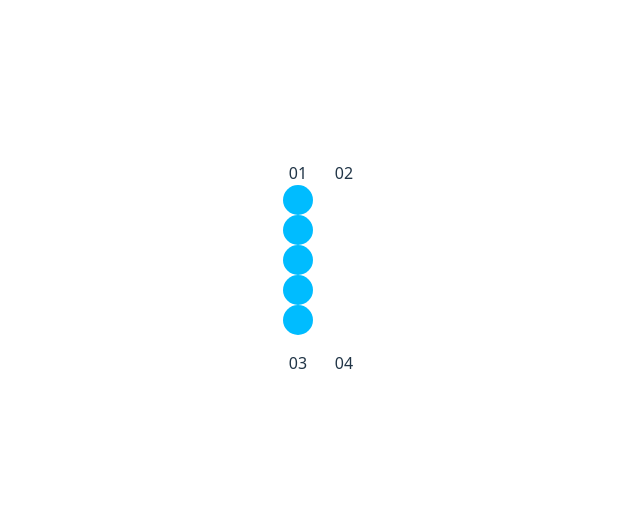
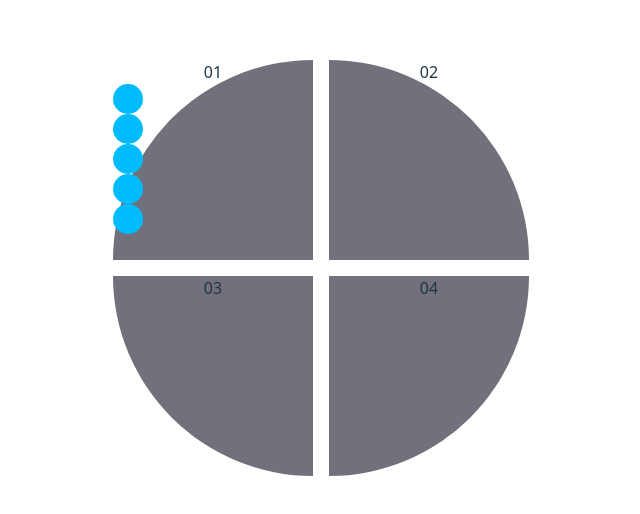
Before and after one commit to wenjie-yin/pizza, a React (Vite) app: page / in a window 1280 px wide. Shown: the part 132-646 px from the top of the page, without its empty margins (319-959 px from the left). Built offline with nearby package versions, Linux system fonts and the light colour scheme.

Commit message:
quardrant css

```diff
--- a/src/App.css
+++ b/src/App.css
@@ -6,3 +6,26 @@
   padding: 2rem;
   text-align: center;
 }
+
+.quardrant{
+  @apply !flex-grow bg-zinc-500 hover:bg-zinc-700;
+  width: 200px;
+  height: 200px;
+
+}
+
+.quardrant.tl{
+  border-radius: 100% 0% 0% 0%;
+}
+
+.quardrant.tr{
+  border-radius: 0% 100% 0% 0%;
+}
+
+.quardrant.bl{
+  border-radius: 0% 0% 0% 100%;
+}
+
+.quardrant.br{
+  border-radius: 0% 0% 100% 0%;
+}
--- a/src/App.tsx
+++ b/src/App.tsx
@@ -13,17 +13,17 @@ function App(){
 
     return (
       <div style={{position: 'relative'}}>
-        <div className="grid grid-cols-2 place-content-center gap-4 ...">
-          <div>01
+        <div className="flex grid grid-cols-2 place-content-center gap-4 ...">
+          <div className='quardrant tl'> 01
           {toppings.map(topping => (
             <Topping
               shape={topping.shape as ToppingShape}
             />
           ))}
           </div>
-          <div>02</div>
-          <div>03</div>
-          <div>04</div>
+          <div className='quardrant tr'>02</div>
+          <div className='quardrant bl'>03</div>
+          <div className='quardrant br'>04</div>
       </div>
     </div>
     );
```
